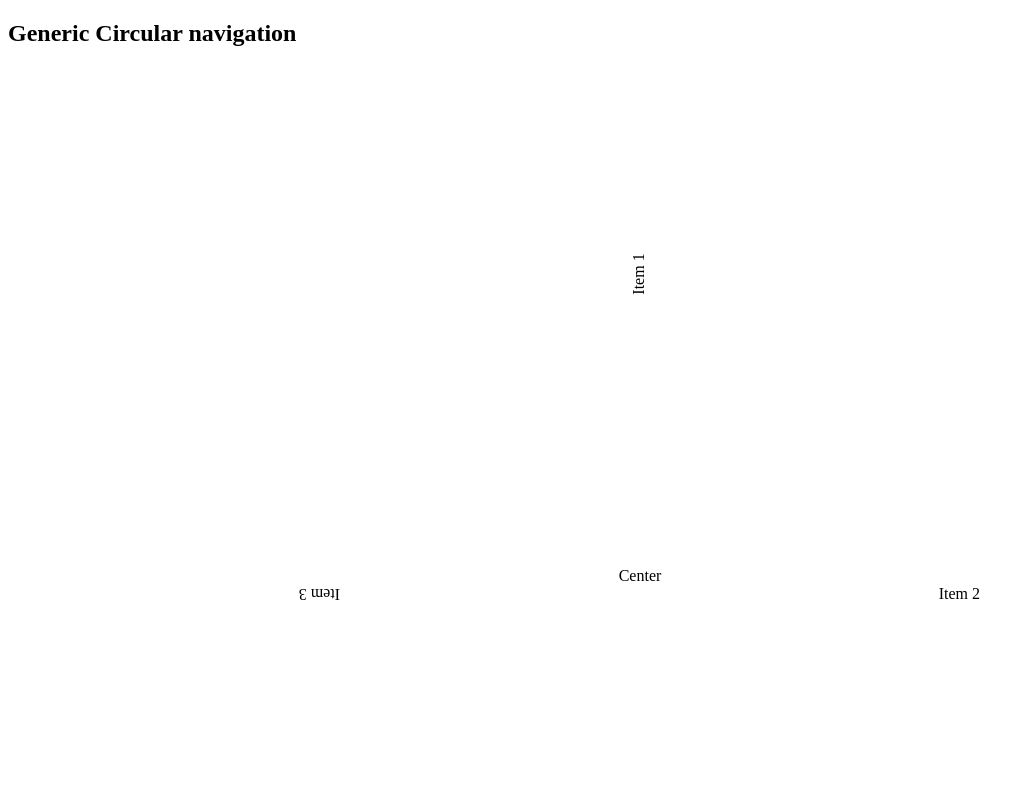
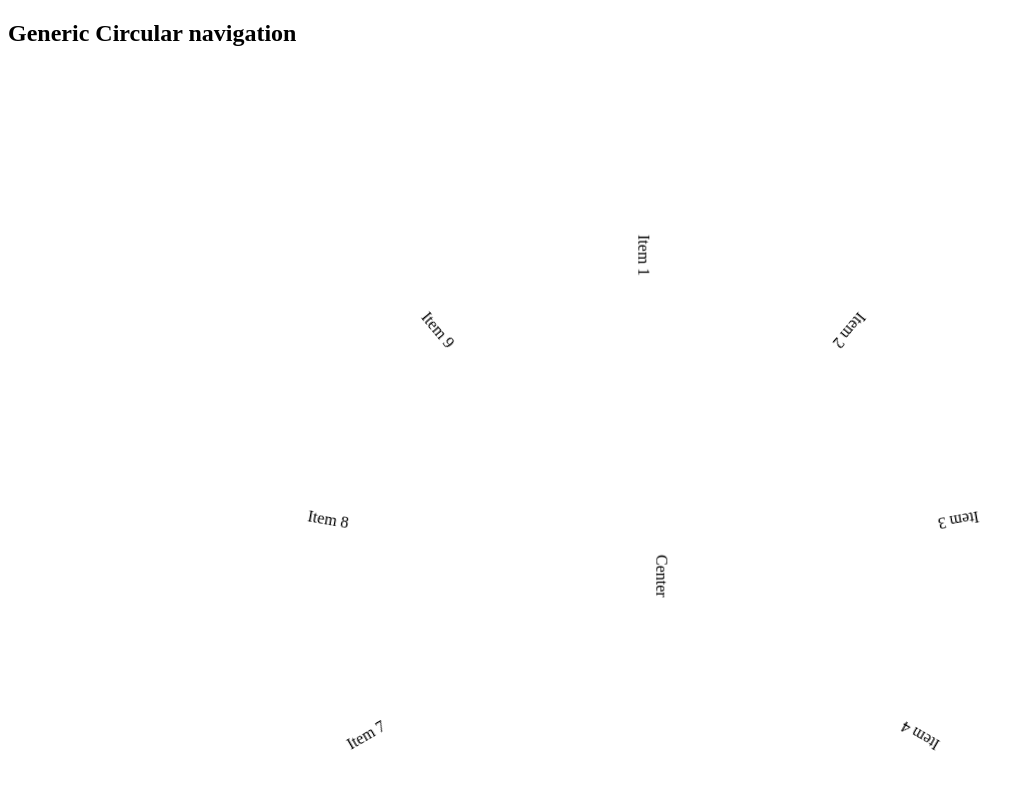
Before and after one commit to Hlakaza/circular-nav, an Angular app: page / in a window 1280 px wide. Shown: the top 800 px of the page, without its empty margins (0-1033 px from the left). Built offline with nearby package versions, Linux system fonts and the light colour scheme.

Commit message:
refactor(rotate): added rotate animation

```diff
--- a/src/app/app.component.html
+++ b/src/app/app.component.html
@@ -5,12 +5,11 @@
     <li class="menu-item">Item 1</li>
     <li class="menu-item">Item 2</li>
     <li class="menu-item">Item 3</li>
-    <li class="menu-item">Item 3</li>
-    <!-- <li class="menu-item">Item 4</li>
+    <li class="menu-item">Item 4</li>
     <li class="menu-item">Item 5</li>
     <li class="menu-item">Item 6</li>
     <li class="menu-item">Item 7</li>
     <li class="menu-item">Item 8</li>
-    <li class="menu-item">Item 9</li> -->
+    <li class="menu-item">Item 9</li>
 </ul>
 </div>
--- a/src/app/app.component.scss
+++ b/src/app/app.component.scss
@@ -21,12 +21,23 @@ h1 {
   list-style-type: none;
   margin: 0;
   padding: 0;
-}
-.menu-item {
-  position: absolute;
-  -webkit-transition: all 2s linear;
-  -moz-transition: all 2s linear;
-  transition: all 2s linear;
+  animation-name: spin;
+  animation-duration: 4000ms;
+  animation-iteration-count: infinite;
+  animation-timing-function: linear;
+  .menu-item {
+    position: absolute;
+    -webkit-transition: all 2s linear;
+    -moz-transition: all 2s linear;
+    transition: all 2s linear;
+
+    // &:nth-child(2) {
+    //   background: red;
+    //   transform: rotate(-180deg) translate(20em) rotate(180deg) !important
+    // }
+
+
+  }
 }
 
 .clearfix {
@@ -39,3 +50,13 @@ h1 {
   min-height: 1000px;
   margin: auto;
 }
+
+
+@keyframes spin {
+  from {
+      transform:rotate(0deg);
+  }
+  to {
+      transform:rotate(360deg);
+  }
+}
--- a/src/app/app.component.ts
+++ b/src/app/app.component.ts
@@ -9,7 +9,7 @@ export class AppComponent implements AfterViewInit {
   title = 'circularNav';
   type = 1;
   radius = '20em'; // distance from center
-  start = -90; // shift start from 0
+  start = -180; // shift start from 0
 
   constructor() {}
 
@@ -22,7 +22,7 @@ export class AppComponent implements AfterViewInit {
       console.log(elements);
       elements.forEach((item, index) => {
         const rotate = slice * index + this.start;
-        const rotateReverse = 0;
+        const rotateReverse = 180;
         item.setAttribute('style', `transform: rotate(${rotate}deg) translate(${this.radius}) rotate(${rotateReverse}deg)`);
      });
     }
```
